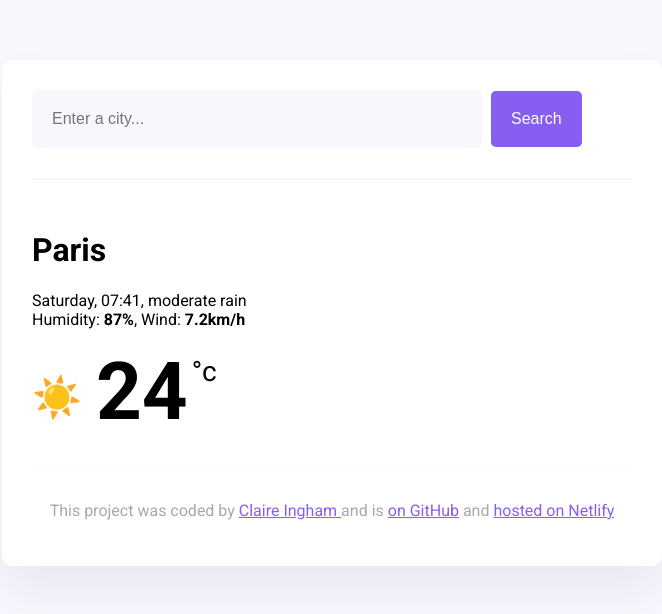
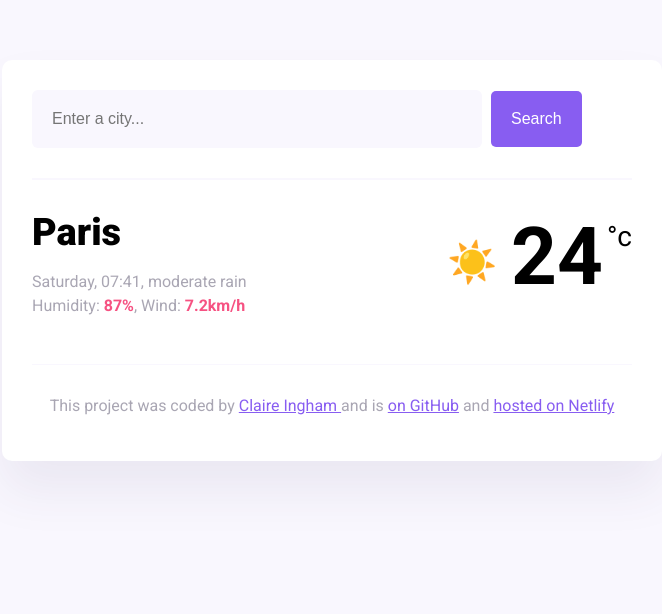
Before and after one commit to claireingham/Weather-App, a plain HTML site: page index.html in a window 1280 px wide. Shown: the whole page, without its empty margins (308-970 px from the left). Drawn offline with Linux system fonts and the light colour scheme.

Commit message:
Update style.css
Formatting Current Details

```diff
--- a/src/style.css
+++ b/src/style.css
@@ -39,22 +39,22 @@ header {
 main {
   padding: 30px 0;
 }
-.current-weather-data {
+.weather-app-data {
   display: flex;
   justify-content: space-between;
 }
-.current-city {
+.weather-app-city {
   font-size: 38px;
   font-weight: 900;
   margin: 0;
 }
-.current-details {
+.weather-app-details {
   color: rgba(39, 33, 66, 0.4);
   font-size: 16px;
   font-weight: 400;
   line-height: 24px;
 }
-.current-details strong {
+.weather-app-details strong {
   color: #f65282;
 }
 .current-temperature-icon {
```
